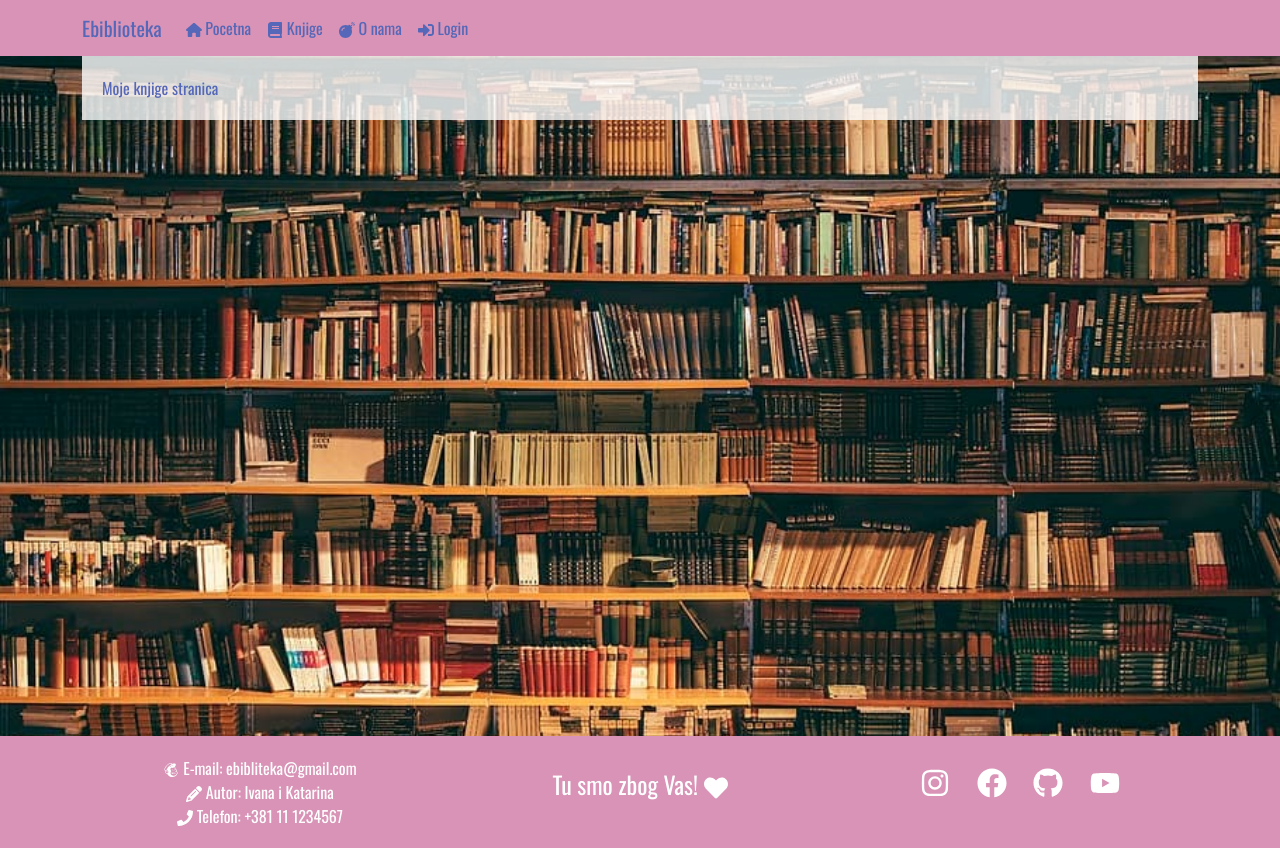
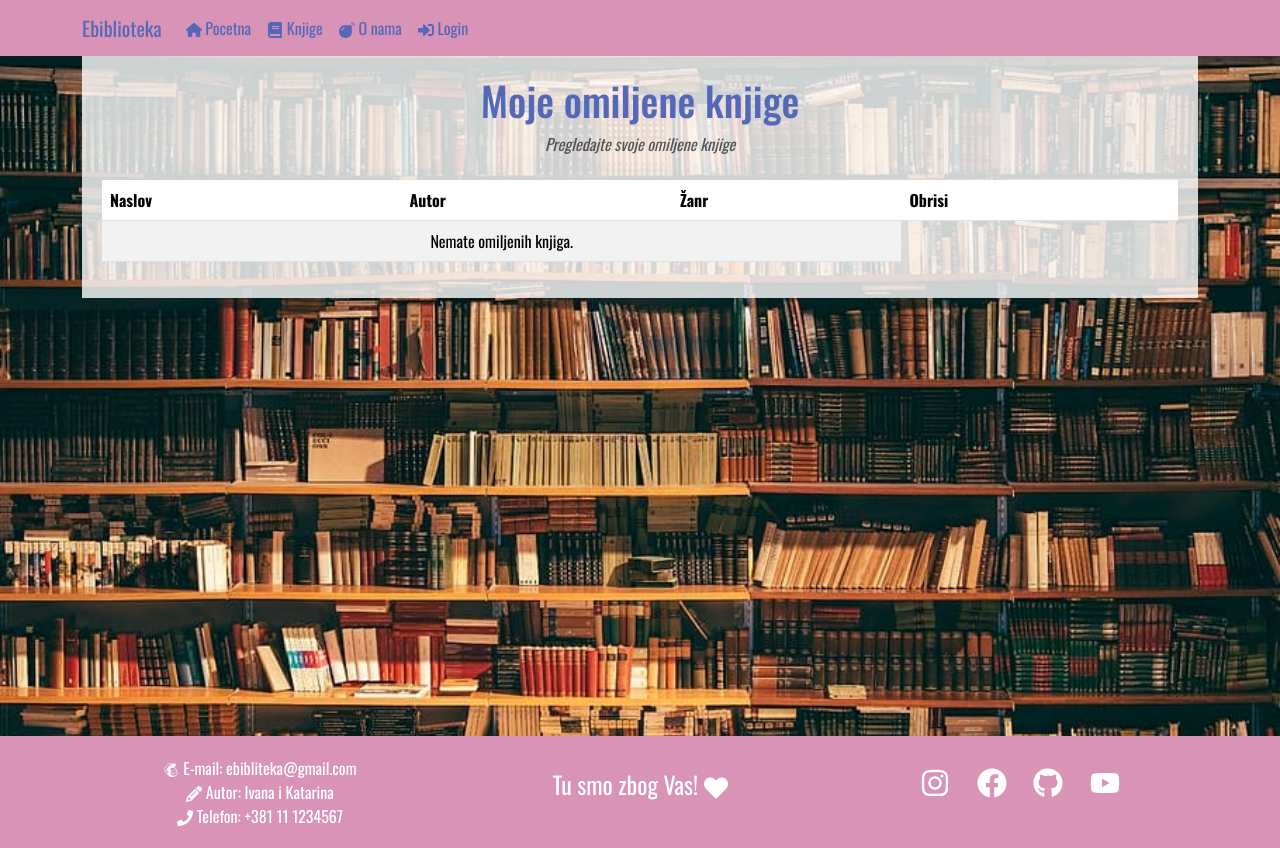
Before and after one commit to elab-development/internet-tehnologije-2024-projekat-e-biblioteka_2021_0068, a React (Create React App) app in the folder ebiblioteka-ui/: page /moje-knjige in a window 1280 px wide. Built offline with nearby package versions, Linux system fonts and the light colour scheme.

Commit message:
Moje omiljene knjige

```diff
--- a/ebiblioteka-ui/src/stranice/MojeKnjige.jsx
+++ b/ebiblioteka-ui/src/stranice/MojeKnjige.jsx
@@ -1,9 +1,71 @@
-import React from 'react';
+import React, {useEffect} from 'react';
+import Naslov from "../komponente/Naslov";
+import {Table} from "react-bootstrap";
+import server from "../logika/server";
+import {FaTrash} from "react-icons/fa";
 
 const MojeKnjige = () => {
+
+    const [omiljeneKnjige, setOmiljeneKnjige] = React.useState([]);
+    const user = JSON.parse(window.sessionStorage.getItem('user'));
+
+    useEffect(() => {
+        if (user) {
+            server.get('/omiljene-knjige/' + user.id).then(response => {
+                console.log(response);
+                setOmiljeneKnjige(response.data.podaci);
+            }).catch(error => {
+                console.log(error);
+            })
+        }
+    }, []);
+
     return (
         <>
-            Moje knjige stranica
+            <Naslov naslov="Moje omiljene knjige" podnaslov="Pregledajte svoje omiljene knjige" />
+
+            <Table striped>
+                <thead>
+                    <tr>
+                        <th>Naslov</th>
+                        <th>Autor</th>
+                        <th>Žanr</th>
+                        <th>Obrisi</th>
+                    </tr>
+                </thead>
+
+                <tbody>
+                    {omiljeneKnjige.map(knjigaUser => (
+                        <tr key={knjigaUser.id}>
+                            <td>{knjigaUser.knjiga.nazivKnjige}</td>
+                            <td>{knjigaUser.knjiga.autor}</td>
+                            <td>{knjigaUser.knjiga.zanr.nazivZanra}</td>
+                            <td>
+                                <button
+                                    className="btn dugme"
+                                    onClick={() => {
+                                        server.delete('/omiljene-knjige/' + knjigaUser.id)
+                                            .then(response => {
+                                                console.log(response);
+                                                setOmiljeneKnjige(omiljeneKnjige.filter(k => k.id !== knjigaUser.id));
+                                            })
+                                            .catch(error => {
+                                                console.error("Greška prilikom brisanja knjige:", error);
+                                            });
+                                    }}
+                                >
+                                    <FaTrash/>
+                                </button>
+                            </td>
+                        </tr>
+                    ))}
+                    {omiljeneKnjige.length === 0 && (
+                        <tr>
+                            <td colSpan="3" className="text-center">Nemate omiljenih knjiga.</td>
+                        </tr>
+                    )}
+                </tbody>
+            </Table>
         </>
     );
 };
```
